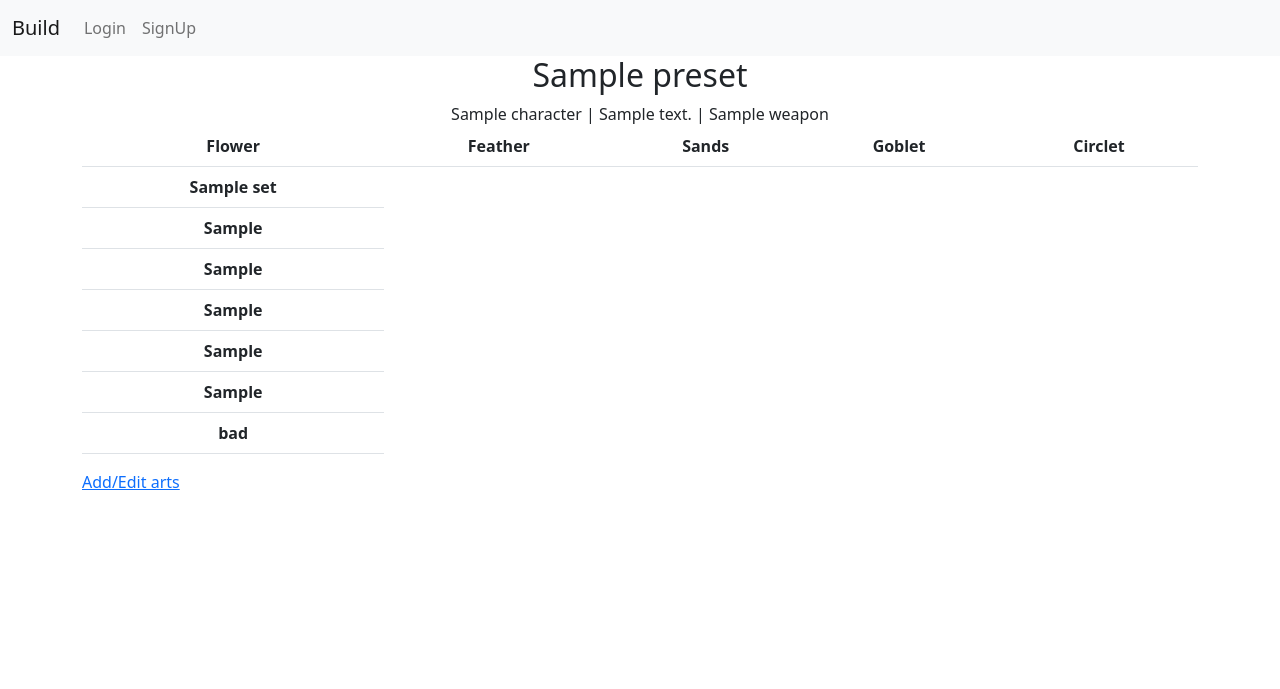
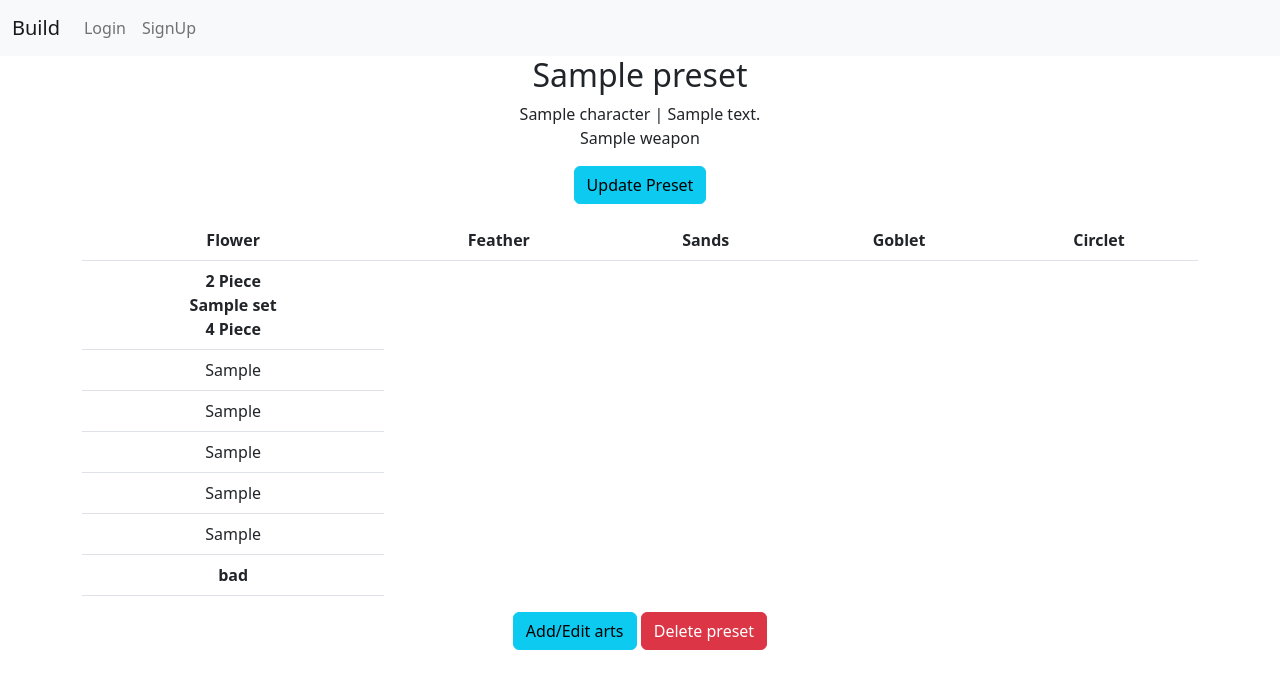
Before and after one commit to MonoSetton/Django-GenshinPreset, a Django app: page /details/1 in a window 1280 px wide. Shown: the top 689 px of the page. Run offline with Django 4.2, Linux system fonts and the light colour scheme; tables that the repository leaves empty hold one stand-in row (values such as "Sample post"); lists and menus that the app fills with data are empty; some libraries are stand-ins or nearby versions.

Commit message:
Polishing

```diff
--- a/presets/forms.py
+++ b/presets/forms.py
@@ -6,3 +6,9 @@ class PresetForm(ModelForm):
     class Meta:
         model = Preset
         fields = ['name', 'character', 'weapon']
+
+
+class PresetUpdateForm(ModelForm):
+    class Meta:
+        model = Preset
+        fields = ['name', 'weapon']
--- a/presets/templates/presets/details.html
+++ b/presets/templates/presets/details.html
@@ -3,9 +3,13 @@
 {% load crispy_forms_tags %}
 {% block content %}
 
-<div class="text-center">
+<div class="text-center display-inline">
     <h2>{{ preset.name }}</h2>
-    {{ preset.character }} | {{ preset.character.vision }} | {{ preset.weapon }}
+    {{ preset.character }} | {{ preset.character.vision }}
+        {% if preset.weapon != None %}
+            <p data-toggle="tooltip" data-placement="top" title="{{ preset.weapon.ability }}">{{ preset.weapon }}</p>
+        {% endif %}
+    <p ><a href="{% url 'update_preset' preset.id %}"><button class="btn btn-info">Update Preset</button></a></p>
 </div>
 
 <table class="table">
@@ -21,32 +25,60 @@
   <tbody>
       <tr class="text-center">
         {% for art in artifacts %}
-            <th>{{ art.set }}</th>
+          {% if art.set == None %}
+                <th>No stat provided</th>
+            {% else %}
+            <th>
+                <span data-toggle="tooltip" data-placement="top" title="{{ art.set.piece_2 }}">2 Piece</span><br />
+                {{ art.set }}<br />
+                <span data-toggle="tooltip" data-placement="top" title="{{ art.set.piece_4 }}">4 Piece</span>
+            </th>
+          {% endif %}
         {% endfor %}
     </tr>
     <tr class="text-center">
         {% for art in artifacts %}
-            <th>{{ art.main }}</th>
+            {% if art.main == None %}
+                <td>No stat provided</td>
+            {% else %}
+                <td>{{ art.main }}</td>
+            {% endif %}
         {% endfor %}
     </tr>
     <tr class="text-center">
         {% for art in artifacts %}
-            <th>{{ art.first }}</th>
+            {% if art.first == None %}
+                    <td>No stat provided</td>
+                {% else %}
+                <td>{{ art.first }}</td>
+            {% endif %}
         {% endfor %}
     </tr>
     <tr class="text-center">
         {% for art in artifacts %}
-            <th>{{ art.second }}</th>
+            {% if art.second == None %}
+                    <td>No stat provided</td>
+                {% else %}
+                <td>{{ art.second }}</td>
+            {% endif %}
         {% endfor %}
     </tr>
     <tr class="text-center">
         {% for art in artifacts %}
-            <th>{{ art.third }}</th>
+            {% if art.third == None %}
+                    <td>No stat provided</td>
+                {% else %}
+                <td>{{ art.third }}</td>
+            {% endif %}
         {% endfor %}
     </tr>
     <tr class="text-center">
         {% for art in artifacts %}
-            <th>{{ art.fourth }}</th>
+            {% if art.fourth == None %}
+                    <td>No stat provided</td>
+                {% else %}
+                <td>{{ art.fourth }}</td>
+            {% endif %}
         {% endfor %}
     </tr>
     <tr class="text-center">
@@ -54,13 +86,12 @@
             <th>{{ art.status }}</th>
         {% endfor %}
     </tr>
-  <tr class="text-center">
+  </tbody>
+</table>
+<div class="text-center">
+<a href="{% url 'update_art' preset.id %}"><button class="btn btn-info">Add/Edit arts</button></a>
+<a href="{% url 'delete_preset' preset.id %}"><button class="btn btn-danger">Delete preset</button></a>
+</div>
 
 
-
-  </tr>
-  </tbody>
-</table>
-<a href="{% url 'update_art' preset.id %}">Add/Edit arts</a>
-
 {% endblock %}
--- a/presets/urls.py
+++ b/presets/urls.py
@@ -6,4 +6,6 @@ urlpatterns = [
     path('update_art/<str:pk>', views.update_art, name='update_art'),
     path('details/<str:pk>', views.details, name='details'),
     path('create_preset', views.create_preset, name='create_preset'),
+    path('delete_preset/<str:pk>', views.delete_preset, name='delete_preset'),
+    path('update_preset/<str:pk>', views.update_preset, name='update_preset'),
 ]
--- a/presets/views.py
+++ b/presets/views.py
@@ -1,8 +1,7 @@
 from django.shortcuts import render, redirect
 from django.forms import inlineformset_factory
-from .forms import PresetForm
+from .forms import PresetForm, PresetUpdateForm
 from .models import *
-from updatedb.models import Character
 
 
 def update_art(request, pk):
@@ -15,7 +14,6 @@ def update_art(request, pk):
         if formset.is_valid():
             formset.save()
             return redirect('/details/'+pk)
-
     return render(request, 'presets/update_art.html', {'formset': formset})
 
 
@@ -32,7 +30,26 @@ def create_preset(request):
             preset = form.save(commit=False)
             preset.author = request.user
             form.save()
-            return redirect('/')
+            return redirect('details/' + str(preset.id))
     else:
         form = PresetForm()
     return render(request, 'presets\create_preset.html', {'form': form})
+
+
+def delete_preset(request, pk):
+    preset = Preset.objects.get(id=pk)
+    if request.method == 'POST':
+        preset.delete()
+        return redirect('/')
+    return render(request, 'presets\delete.html', {'preset': preset})
+
+
+def update_preset(request, pk):
+    preset = Preset.objects.get(id=pk)
+    form = PresetUpdateForm(instance=preset)
+    if request.method == 'POST':
+        form = PresetUpdateForm(request.POST, instance=preset)
+        if form.is_valid():
+            form.save()
+            return redirect('/details/'+pk)
+    return render(request, 'presets/update_preset.html', {'form': form})
```
Also changed, not shown: accounts/templates/accounts/home.html (+3 -6 lines), presets/templates/presets/delete.html (added, +15 -0 lines), presets/templates/presets/update_preset.html (added, +13 -0 lines), presets/migrations/0017_rename_stat_artifact_first_artifact_fourth_and_more.py (added), presets/migrations/0018_remove_artifact_art_artifact_preset_alter_preset_id_and_more.py (added), presets/migrations/0019_alter_artifact_first_alter_artifact_fourth_and_more.py (added), presets/migrations/0020_remove_preset_fifth_stat_remove_preset_first_stat_and_more.py (added), presets/migrations/0021_preset_character_preset_weapon.py (added), presets/migrations/0022_alter_artifact_first_alter_artifact_fourth_and_more.py (added), presets/models.py (line endings or trailing spaces), updatedb/migrations/0005_weapons_delete_bow_delete_catalyst_delete_claymore_and_more.py (added), updatedb/migrations/0006_rename_weapons_weapon.py (added).
